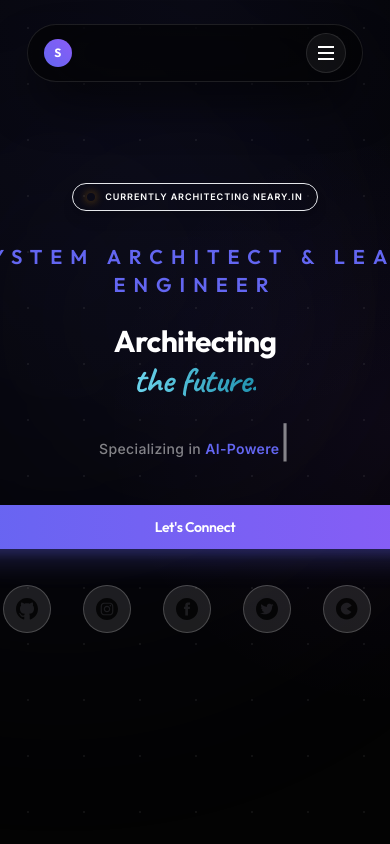
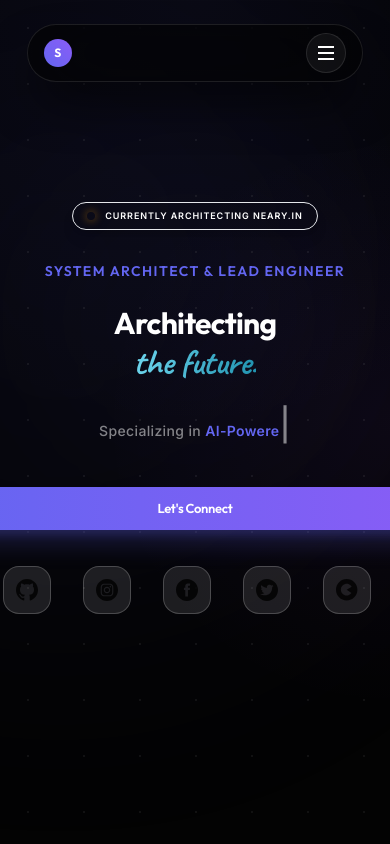
Before and after one commit to suryathakur15/portfolio, a Next.js app: page / in a window 390 px wide. Shown: the top 844 px of the page. Built offline with nearby package versions, Linux system fonts and the light colour scheme.

Commit message:
fix: resolve hero heading/button overflows and footer background

```diff
--- a/components/home/hero.tsx
+++ b/components/home/hero.tsx
@@ -54,7 +54,7 @@ const HeroSection = React.memo(() => {
       <a
         href={SOCIAL_LINKS[el]}
         key={el}
-        className="relative w-12 h-12 flex flex-shrink-0 items-center justify-center rounded-full bg-white/10 border border-white/20 hover:border-accent-primary/50 hover:bg-accent-primary/20 transition-all duration-300 group mr-4"
+        className="relative w-12 h-12 flex flex-shrink-0 items-center justify-center rounded-2xl bg-white/10 border border-white/20 hover:border-accent-primary/50 hover:bg-accent-primary/20 transition-all duration-300 group mr-4"
         rel="noreferrer"
         target="_blank"
       >
@@ -105,7 +105,7 @@ const HeroSection = React.memo(() => {
               </span>
             </div>
 
-            <h2 className="text-xl md:text-2xl font-display font-semibold text-accent-primary mb-6 seq uppercase tracking-[0.4em]">
+            <h2 className="text-sm sm:text-lg md:text-2xl font-display font-semibold text-accent-primary mb-6 seq uppercase tracking-[0.1em] sm:tracking-[0.4em] max-w-full leading-snug">
               System Architect &amp; Lead Engineer
             </h2>
 
@@ -130,7 +130,7 @@ const HeroSection = React.memo(() => {
                 name="Let's Connect"
                 href={SOCIAL_LINKS.linkedin}
                 otherProps={{ target: "_blank", rel: "noreferrer" }}
-                classes="px-6 py-3 text-sm sm:px-8 sm:py-3.5 sm:text-base rounded-xl shadow-xl shadow-accent-primary/20 hover:scale-105 transition-all duration-300 font-bold tracking-tight whitespace-nowrap w-full sm:w-auto"
+                classes="px-5 py-3 text-[13px] sm:px-8 sm:py-3.5 sm:text-base rounded-xl shadow-xl shadow-accent-primary/20 hover:scale-105 transition-all duration-300 font-bold tracking-tight whitespace-nowrap w-full sm:w-auto"
               />
               <div className="flex items-center gap-4 overflow-x-auto flex-nowrap no-scrollbar py-3 px-1 w-full sm:w-auto justify-center md:justify-start -mx-4 sm:mx-0 px-4 sm:px-0 touch-pan-x">
                 {renderSocialLinks()}
--- a/styles/globals.scss
+++ b/styles/globals.scss
@@ -287,6 +287,9 @@ footer {
       #0d576d 48.9%,
       #004865 95.52%
     );
+  background-size: cover;
+  background-position: center;
+  background-repeat: no-repeat;
 }
 
 .section-heading {
```
